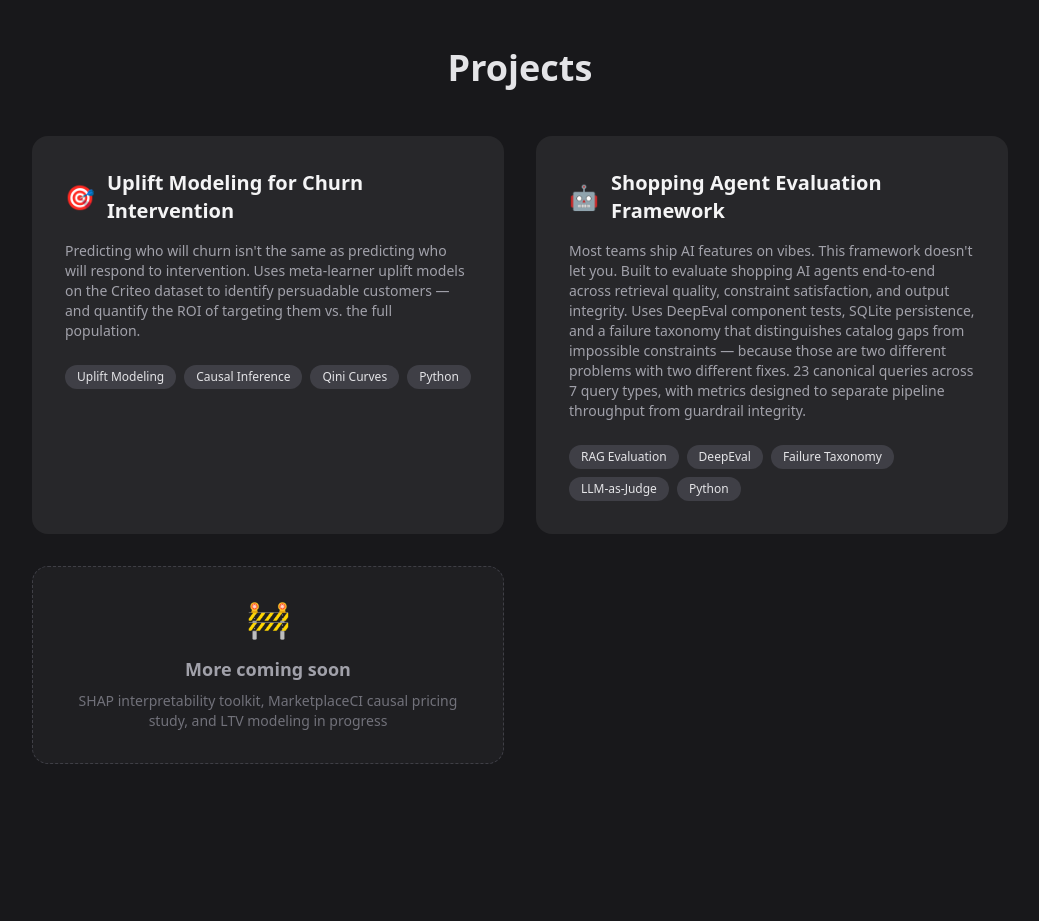
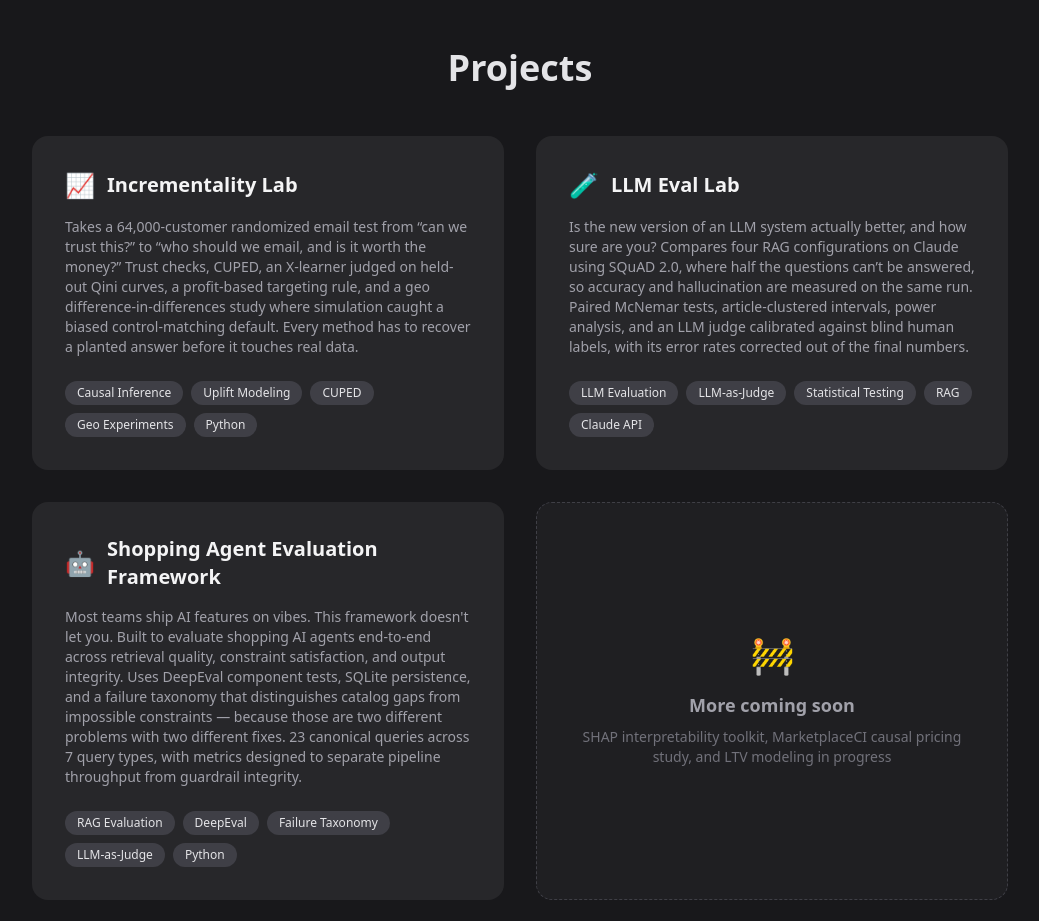
Before and after one commit to hcuffie1/hcuffie1.github.io, a plain HTML site: page index.html in a window 1280 px wide. Shown: the part 3280-4201 px from the top of the page, without its empty margins (120-1159 px from the left). Drawn offline with nearby package versions, Linux system fonts and the light colour scheme.

Commit message:
Update project links and descriptions in index.html

```diff
--- a/index.html
+++ b/index.html
@@ -354,19 +354,37 @@
       <h2 class="text-4xl font-bold mb-12 text-center">Projects</h2>
       <div class="grid grid-cols-1 md:grid-cols-2 gap-8">
 
-        <a href="https://github.com/hcuffie1/sideprojects/tree/main/uplift-churn-intervention"
+        <a href="https://github.com/hcuffie1/incrementality-lab"
            target="_blank"
            class="project-card bg-zinc-800 rounded-2xl p-8 border border-transparent block">
           <div class="flex items-center gap-3 mb-4">
-            <span class="text-2xl">🎯</span>
-            <h3 class="text-xl font-semibold text-zinc-100">Uplift Modeling for Churn Intervention</h3>
+            <span class="text-2xl">📈</span>
+            <h3 class="text-xl font-semibold text-zinc-100">Incrementality Lab</h3>
           </div>
-          <p class="text-zinc-400 text-sm mb-6">Predicting who will churn isn't the same as predicting who will respond to intervention. Uses meta-learner uplift models on the Criteo dataset to identify persuadable customers — and quantify the ROI of targeting them vs. the full population.</p>
+          <p class="text-zinc-400 text-sm mb-6">Takes a 64,000-customer randomized email test from &ldquo;can we trust this?&rdquo; to &ldquo;who should we email, and is it worth the money?&rdquo; Trust checks, CUPED, an X-learner judged on held-out Qini curves, a profit-based targeting rule, and a geo difference-in-differences study where simulation caught a biased control-matching default. Every method has to recover a planted answer before it touches real data.</p>
           <div class="flex flex-wrap gap-2">
+            <span class="px-3 py-1 bg-zinc-700 rounded-full text-xs">Causal Inference</span>
             <span class="px-3 py-1 bg-zinc-700 rounded-full text-xs">Uplift Modeling</span>
-            <span class="px-3 py-1 bg-zinc-700 rounded-full text-xs">Causal Inference</span>
-            <span class="px-3 py-1 bg-zinc-700 rounded-full text-xs">Qini Curves</span>
+            <span class="px-3 py-1 bg-zinc-700 rounded-full text-xs">CUPED</span>
+            <span class="px-3 py-1 bg-zinc-700 rounded-full text-xs">Geo Experiments</span>
             <span class="px-3 py-1 bg-zinc-700 rounded-full text-xs">Python</span>
+          </div>
+        </a>
+
+        <a href="https://github.com/hcuffie1/llm-eval-lab"
+           target="_blank"
+           class="project-card bg-zinc-800 rounded-2xl p-8 border border-transparent block">
+          <div class="flex items-center gap-3 mb-4">
+            <span class="text-2xl">🧪</span>
+            <h3 class="text-xl font-semibold text-zinc-100">LLM Eval Lab</h3>
+          </div>
+          <p class="text-zinc-400 text-sm mb-6">Is the new version of an LLM system actually better, and how sure are you? Compares four RAG configurations on Claude using SQuAD 2.0, where half the questions can&rsquo;t be answered, so accuracy and hallucination are measured on the same run. Paired McNemar tests, article-clustered intervals, power analysis, and an LLM judge calibrated against blind human labels, with its error rates corrected out of the final numbers.</p>
+          <div class="flex flex-wrap gap-2">
+            <span class="px-3 py-1 bg-zinc-700 rounded-full text-xs">LLM Evaluation</span>
+            <span class="px-3 py-1 bg-zinc-700 rounded-full text-xs">LLM-as-Judge</span>
+            <span class="px-3 py-1 bg-zinc-700 rounded-full text-xs">Statistical Testing</span>
+            <span class="px-3 py-1 bg-zinc-700 rounded-full text-xs">RAG</span>
+            <span class="px-3 py-1 bg-zinc-700 rounded-full text-xs">Claude API</span>
           </div>
         </a>
 
```
